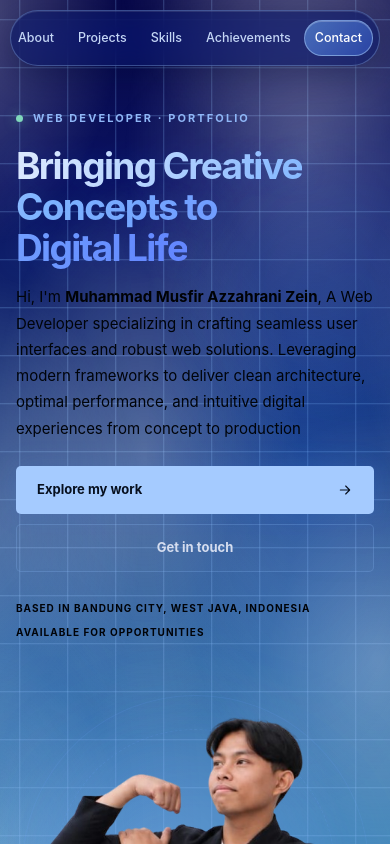
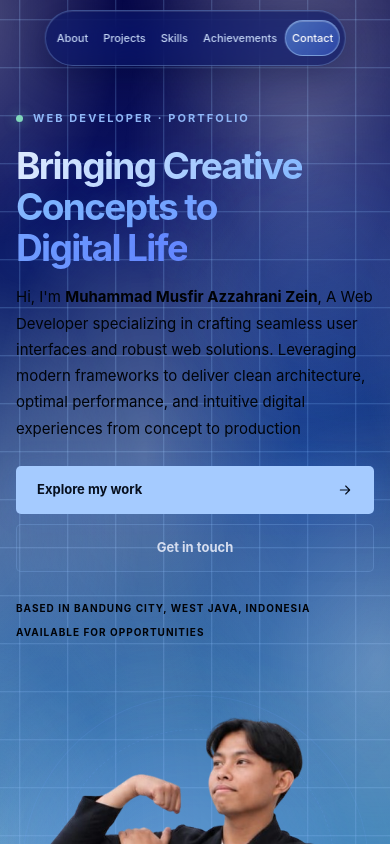
Before and after one commit to MuhammadMusfir11/portofolio-muhammad-musfir, a React (Vite) app: page / in a window 390 px wide. Shown: the top 844 px of the page. Built offline with nearby package versions, Linux system fonts and the light colour scheme.

Commit message:
Update website

```diff
--- a/src/index.css
+++ b/src/index.css
@@ -1531,7 +1531,7 @@ a.project-website-link:hover {
   .brand {
     flex: 1;
     min-width: 0;
-    font-size: clamp(10.5px, 2.8vw, 13px);
+    font-size: clamp(10.5px, 3.1vw, 13px);
     letter-spacing: 0.1em;
     line-height: 1.4;
     white-space: normal;
@@ -3160,3 +3160,25 @@ body {
     transition-duration: 0.01ms !important;
   }
 }
+
+/* NAVBAR HP — ukuran tulisan menyesuaikan lebar layar */
+@media (max-width: 560px) {
+  .nav-links > a:not(.nav-cta),
+  .site-header.is-scrolled .nav-links > a:not(.nav-cta) {
+    padding: 10px clamp(6px, 1.8vw, 12px);
+    font-size: clamp(10.5px, 2.8vw, 13px);
+  }
+
+  .site-header.is-scrolled .nav-links > a:not(.nav-cta) {
+    padding-block: 8px;
+  }
+
+  .nav-links {
+    gap: 1px;
+  }
+
+  .navbar,
+  .site-header.is-scrolled .navbar {
+    padding-inline: 4px;
+  }
+}
```
